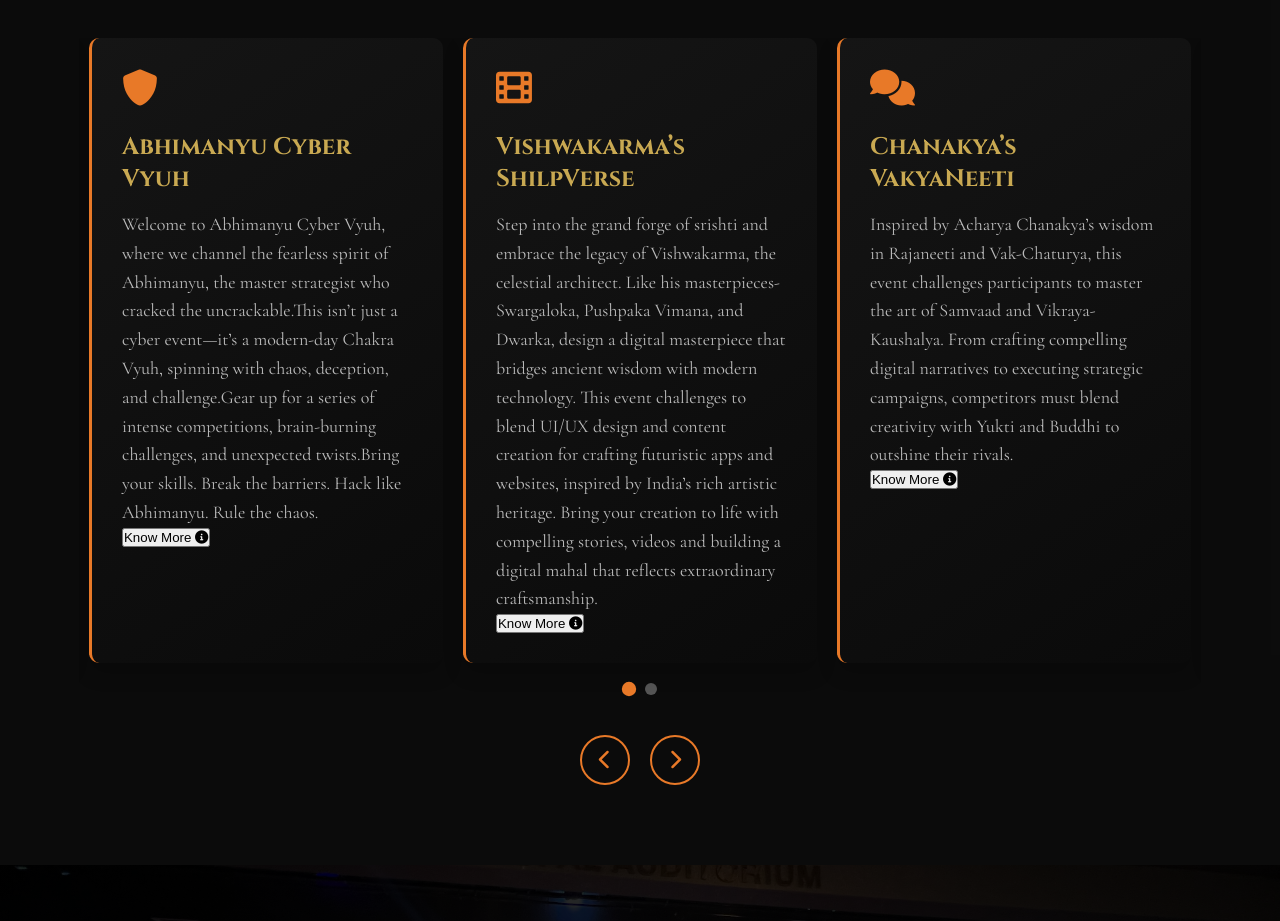
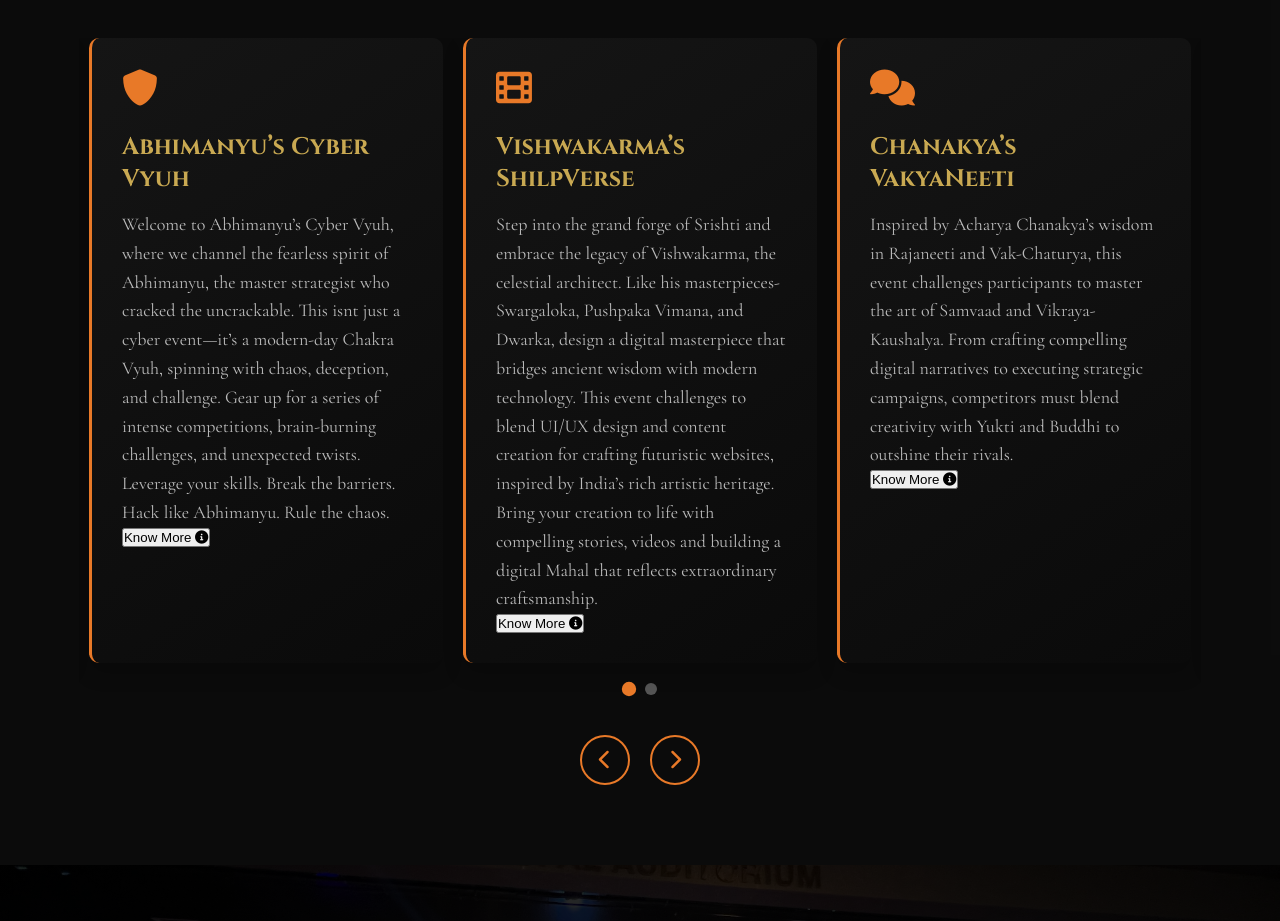
Before and after one commit to PradeepKundekar0101/evogen_14, a plain HTML site: page index.html in a window 1280 px wide. Shown: the part 2140-3061 px from the top of the page. Drawn offline with nearby package versions, Linux system fonts and the light colour scheme.

Commit message:
Know More updated

```diff
--- a/index.html
+++ b/index.html
@@ -1412,10 +1412,10 @@
                 icon: 'fas fa-code',
                 title: 'Bramha’s DevScript',
                 tagline: 'From  the  Vedas  to Variables ,The ultimate  Code Awakens !',
-                description: 'Just as Brahma, the  Creator of the universe, shaped existence with Jñāna and Viveka, carrying forth that divine vision, Brahma’s DevScript is a karyakshetra of intellect where Tarka meets creativity .This is not just a coding competition; it is an Era-Defining journey where Shabda transforms into Code, and  Scriptures evolve into Software. Coders will embark on a journey of problem-solving, algorithmic prabhutva, and web vikas.Step into Tech Yuga and script the future with the divine code of creation!',
+                description: 'Just as Brahma, the creator of the universe, shaped existence with Inana and Viveka, carrying forth that divine vision, Brahma’s DevScript is a karyakshetra of intellect where Tarka meets creativity. This is not just a coding competition; it is an Era-Defining journey where Shabda transforms into Code, and Scriptures evolve into Software. Coders will embark on a journey of problem-solving, algorithmic prabhutva, and web vikas. Step into the Tech Yuga and script the future with the divine code of creation!',
                 posterImage: 'bdsr.png',
                 participants: [
-                 '2 Students',
+                 '2',
                 ],
                 requirements: [
                  '2 laptops',
@@ -1445,7 +1445,7 @@
                 eventHeads: [
                  {
                   name: 'Mr.Piyush.Gurav',
-                  contact: ''
+                  contact: '7019450720'
                  },
                  {
                   name: 'Ms.Prajakta.Choudhari',
@@ -1455,20 +1455,21 @@
             },
             {
                 icon: 'fas fa-shield-alt',
-                title: 'Abhimanyu Cyber Vyuh',
+                title: 'Abhimanyu’s Cyber Vyuh',
                 tagline: 'In every loop, in every bind—Abhimanyu hacks the mastermind.',
-                description: 'Welcome to Abhimanyu Cyber Vyuh, where we channel the fearless spirit of Abhimanyu, the master strategist who cracked the uncrackable.This isn’t just a cyber event—it’s a modern-day Chakra Vyuh, spinning with chaos, deception, and challenge.Gear up for a series of intense competitions, brain-burning challenges, and unexpected twists.Bring your skills. Break the barriers. Hack like Abhimanyu. Rule the chaos.',
+                description: 'Welcome to Abhimanyu’s Cyber Vyuh, where we channel the fearless spirit of Abhimanyu, the master strategist who cracked the uncrackable. This isnt just a cyber event—it’s a modern-day Chakra Vyuh, spinning with chaos, deception, and challenge. Gear up for a series of intense competitions, brain-burning challenges, and unexpected twists. Leverage your skills. Break the barriers. Hack like Abhimanyu. Rule the chaos.',
                 posterImage: 'Abhimanyu.jpg',
                 participants: [
-                 '2 Students',
+                 '2',
                 ],
                 requirements: [
                  '2 laptops per team with virtual machine (Kali OS) installed',
-                 'SmartphonesAccounts required: Instagram, GitHub, Reddit, Try Hack Me, Hack The Box, LinkedIn profile.',
+                 'Accounts required: Instagram, GitHub, Reddit, Try Hack Me, Hack The Box, LinkedIn profile.',
                 ],
                 skills: [
                  'Operating Systems : Windows OS, Kali linux OS',
                  'Networking & Network Security: Basic Networking and Subnetting, Nmap, Wireshark, Metasploit',
+                 'OSINT'
                 ],
                 faculty: [
                  {
@@ -1498,10 +1499,10 @@
                 icon: 'fas fa-film',
                 title: 'Vishwakarma’s ShilpVerse',
                 tagline: 'Where ancient artistry meets modern creativity',
-                description: 'Step into the grand forge of srishti and embrace the legacy of Vishwakarma, the celestial architect. Like his masterpieces- Swargaloka, Pushpaka Vimana, and Dwarka, design a digital masterpiece that bridges ancient wisdom with modern technology. This event challenges to  blend UI/UX design and content creation for crafting futuristic apps and websites, inspired by India’s rich artistic heritage. Bring your creation to life with compelling stories, videos and building a digital mahal that reflects extraordinary craftsmanship.',
+                description: 'Step into the grand forge of Srishti and embrace the legacy of Vishwakarma, the celestial architect. Like his masterpieces-Swargaloka, Pushpaka Vimana, and Dwarka, design a digital masterpiece that bridges ancient wisdom with modern technology. This event challenges to blend UI/UX design and content creation for crafting futuristic websites, inspired by India’s rich artistic heritage. Bring your creation to life with compelling stories, videos and building a digital Mahal that reflects extraordinary craftsmanship.',
                 posterImage: 'IMG_20250385_000621733.jpeg',
                 participants: [
-                 '1 Student',
+                 '1',
                 ],
                 requirements: [
                  'Laptop',
@@ -1543,7 +1544,7 @@
                 description: 'Inspired by Acharya Chanakya’s wisdom in Rajaneeti and Vak-Chaturya, this event challenges participants to master the art of Samvaad and Vikraya-Kaushalya. From crafting compelling digital narratives to executing strategic campaigns, competitors must blend creativity with Yukti and Buddhi to outshine their rivals.',
                 posterImage: 'chanakya.jpg',
                 participants: [
-                 '1 Student',
+                 '1',
                 ],
                 requirements: [
                  'Laptop',
@@ -1552,12 +1553,11 @@
                  'Earphone'
                 ],
                 skills: [
-                 'Figma',
-                 'Canva',
-                 'Photoshop',
-                 'Premier Pro',
-                 'Blender',
-                 'Illustrator'
+                 'Vak Chaturya (Art of Eloquence), Vichar Manthan (Critical Thinking & Analysis)',
+                 'Samvaad Kala (Debating & Convincing skills)',
+                 'Drishti Kosh (Market Awareness & Digital Trends)',
+                 'Tantra Jnana (Tech-Savviness & social media Tools)',
+                 'Sangraha Neeti (Engagement Stragtegy)',
                 ],
                 faculty: [
                  {
@@ -1587,10 +1587,10 @@
                 icon: 'fas fa-user-tie',
                 title: 'Ashoka’s Edict quest',
                 tagline:'Unveil the past, Conquer the knowledge!',
-                description: 'Are you a Tathya Premi or someone who craves a challenge? Get ready for an experience packed with Romancha, Adhyayana, and Puraskara that are truly worth the fight, in Ashoka’s Edict Quest. Sharpen your minds, rise to the occasion, and prepare to dominate the Buddhi Yuddha — the ultimate battle of wisdom and wit.',
+                description: 'Are you a Tathya Premi or someone who craves a challenge? Get ready for an experience packed with Romancha, Adhyayana, and Puraskara that are truly worth the fight in - Ashoka’s Edict Quest. Sharpen your mind, rise to the occasion, and prepare to dominate the Buddhi Yuddha - the ultimate battle of wisdom a n d wit!',
                 posterImage: 'ashoka.jpg',
                 participants: [
-                 '1 Student',
+                 '1',
                 ],
                 requirements: [
                  'Laptop',
@@ -1600,7 +1600,7 @@
                  'Time Management',
                  'Strategic Guessing',
                  'Logical Thinking',
-                 'Memory and Retention',
+                 'Memory Retention',
                 ],
                 faculty: [
                  {
@@ -1625,10 +1625,10 @@
                 icon: 'fas fa-chart-line',
                 title: 'Varahmihira’s Data Nexus',
                 tagline: 'Decode ancient wisdom, analyze cosmic patterns, and predict the digital future.',
-                description: 'The Varahmihira’s Data Nexus sets the stage for a battle of intellect, where the spirit of Varahmihira inspires participants to embark on a journey of discovery. In this battle where analytical minds, data wizards, and machine learning pioneers compete, decode patterns, and discover hidden knowledge to claim the title of Kalki of Machine Learning.',
+                description: 'The Varahmihira’s Data Nexus sets the stage for a battle of intellect, where the spirit of Varahmihira inspires participants to embark on a journey of discovery. In this battle where analytical minds, data wizards, and machine learning pioneers compete, decode patterns, and discover hidden knowledge to claim the title of Kalki of Machine Learning!',
                 posterImage: 'data a.png',
                 participants: [
-                 '1 Student',
+                 '1',
                 ],
                 requirements: [
                  'Laptop',
@@ -1640,6 +1640,7 @@
                  'Tableau',
                  'R Programming',
                  'Python',
+                 'SPSS'
                 ],
                 faculty: [
                  {
@@ -1913,33 +1914,33 @@
 
                       <div class="modal-body">
                         <section>
-                          <h3>Description</h3>
+                          <h3>VISHLESHANA</h3>
                           <p>${feature.description}</p>
                         </section>
 
                         <section>
-                          <h3>Participants</h3>
+                          <h3>YODDHA SANKHYA</h3>
                           <ul>
                             ${feature.participants.map(participant => `<li>${participant}</li>`).join('')}
                           </ul>
                         </section>
 
                         <section>
-                          <h3>Requirements</h3>
+                          <h3>AYUDH & UPAKARAN:</h3>
                           <ul>
                             ${feature.requirements.map(requirement => `<li>${requirement}</li>`).join('')}
                           </ul>
                         </section>
 
                         <section>
-                          <h3>Skills</h3>
+                          <h3>KAUSHALYA</h3>
                           <ul>
                             ${feature.skills.map(skill => `<li>${skill}</li>`).join('')}
                           </ul>
                         </section>
 
                         <section>
-                          <h3>Faculty Coordinators</h3>
+                          <h3>ACHARYA</h3>
                           <div class="faculty-grid">
                             ${feature.faculty.map(faculty => `
                               <div class="faculty-card">
@@ -1954,7 +1955,7 @@
                         </section>
 
                         <section>
-                          <h3>Event Heads</h3>
+                          <h3>SENAPATI</h3>
                           <div class="event-heads-grid">
                             ${feature.eventHeads.map(head => `
                               <div class="event-head-card">
```
